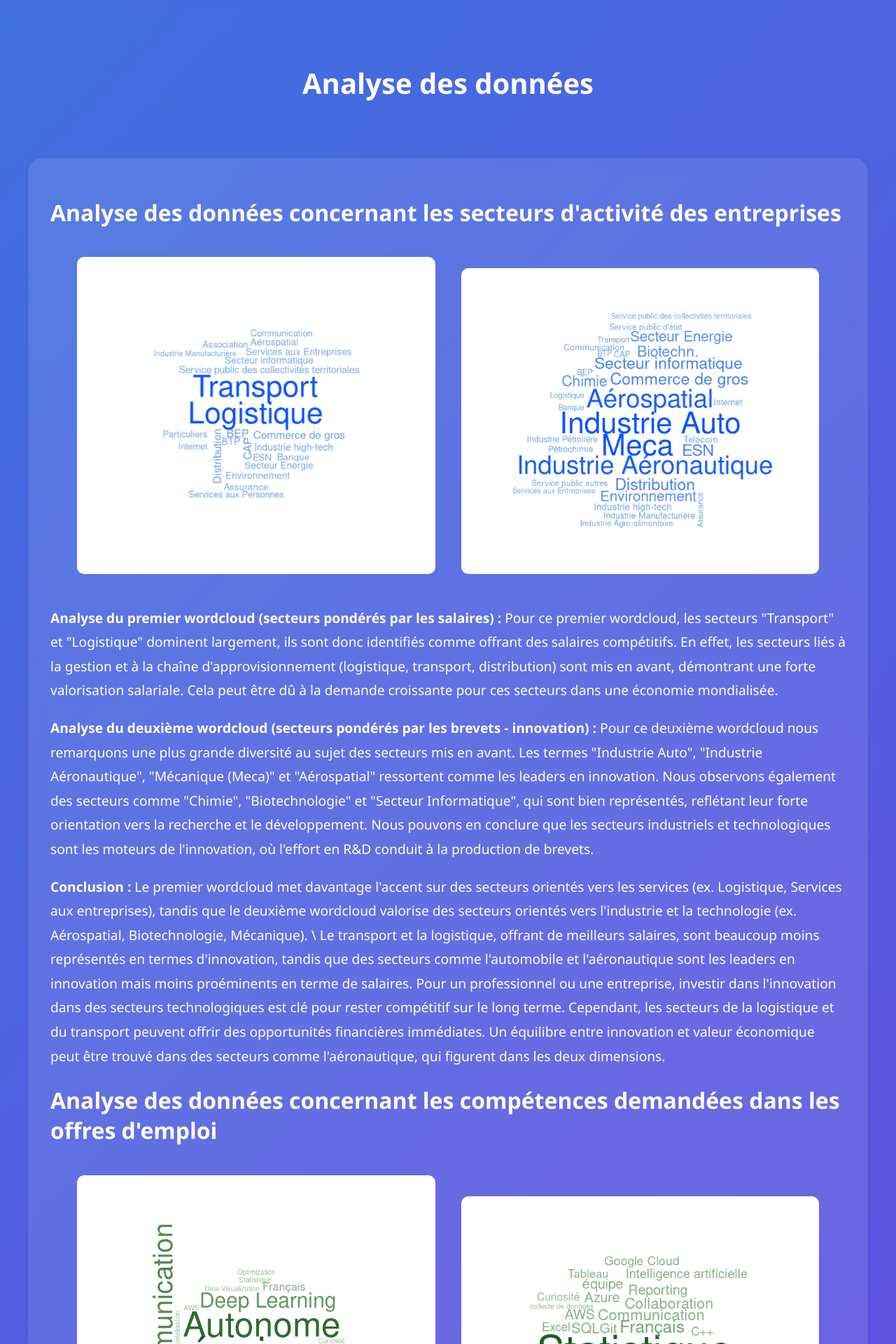
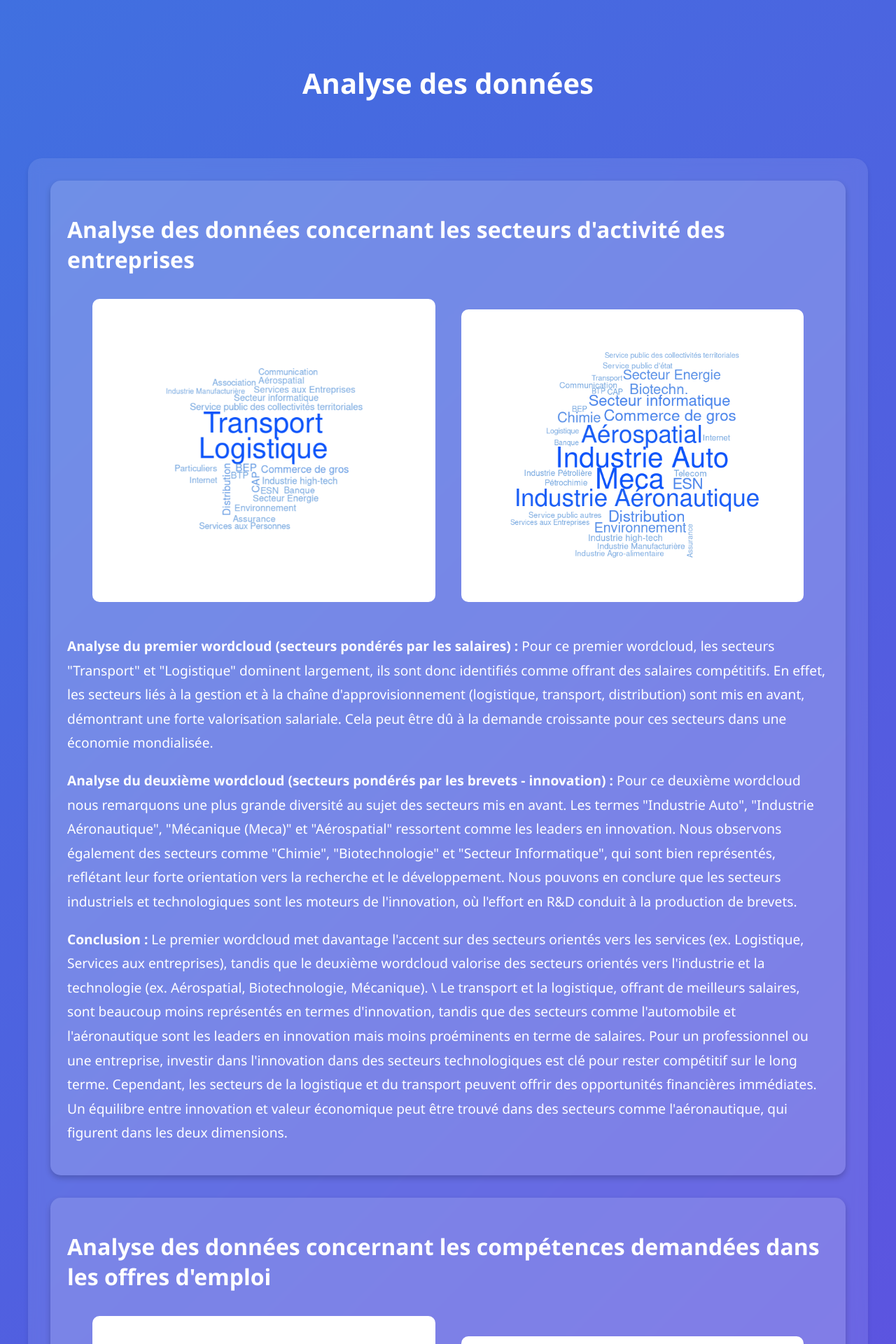
Before and after one commit to SebastienH422/ProjetR.smams, a Jekyll site: the page analyses.html, which Jekyll copies as it is, in a window 1280 px wide. Shown: the top 1920 px of the page at 70% size. Built offline with Jekyll 4.4.1, drawn with Linux system fonts in a browser that asks for light colours.

Commit message:
Update analyses.html

```diff
--- a/analyses.html
+++ b/analyses.html
@@ -71,6 +71,19 @@
             padding: 1rem;
             color: rgba(255, 255, 255, 0.8);
         }
+
+        .block {
+            background: rgba(255, 255, 255, 0.15);
+            border-radius: 15px;
+            padding: 1.5rem;
+            margin-bottom: 2rem;
+            box-shadow: 0 4px 8px rgba(0, 0, 0, 0.2);
+        }
+
+        .block h2 {
+            color: white;
+            margin-bottom: 1rem;
+        }
     </style>
 </head>
 <body>
@@ -80,7 +93,7 @@
         </header>
 
         <main class="main-card">
-            <section class="section">
+            <section class="section block">
                 <h2>Analyse des données concernant les secteurs d'activité des entreprises</h2>
                 <p align="center">
                     <img src="Images/WordBleu_salaire_petit.png" alt="Secteurs pondérés par le salaire moyen">
@@ -94,7 +107,7 @@ Le transport et la logistique, offrant de meilleurs salaires, sont beaucoup moin
 Pour un professionnel ou une entreprise, investir dans l'innovation dans des secteurs technologiques est clé pour rester compétitif sur le long terme. Cependant, les secteurs de la logistique et du transport peuvent offrir des opportunités financières immédiates. Un équilibre entre innovation et valeur économique peut être trouvé dans des secteurs comme l'aéronautique, qui figurent dans les deux dimensions.</p>
             </section>
 
-            <section class="section">
+            <section class="section block">
                 <h2>Analyse des données concernant les compétences demandées dans les offres d'emploi</h2>
                 <p align="center">
                     <img src="Images/wordVert_Competences_Brevets_petit.png" alt="Compétences pondérées par l'innovation">
@@ -111,7 +124,7 @@ Pour maximiser à la fois innovation et rémunération, une combinaison de comp
             </section>
 
 
-            <section class="section">
+            <section class="section block">
                 <h2>Analyse des données concernant les codes IPC des brevets</h2>
                 <h3>1. Salaires moyens par codes IPC</h3>
                 <p align="center">
@@ -146,7 +159,7 @@ Les catégories A et H se démarquent non seulement par leur volume élevé de b
 <br>- Enfin, la proportion importante d’entreprises sans données IPC (plus de 50 %) souligne une limite dans l’analyse des offres d’emploi, mais n’affecte pas les tendances générales observées dans les secteurs bien représentés.</p>
             </section>
 
-            <section class="section">
+            <section class="section block">
                 <h2>Analyses sur les villes</h2>
                 <p>Les disparités entre villes montrent que Paris domine en termes de salaires et d'innovation, mais d'autres villes comme Nancy et Grenoble se démarquent également pour l'innovation.</p>
             <h3>1. Top 30 des villes par moyens salariaux</h3>
@@ -156,7 +169,7 @@ Les catégories A et H se démarquent non seulement par leur volume élevé de b
             <h3>3. Conclusion</h3>
             </section>
 
-            <section class="section">
+            <section class="section block">
                 <h2>Analyse sur les départements</h2>
                 <p align="center">
                     <img src="Images/VIOLET(nsm).png" alt="Analyse des départements">
```
